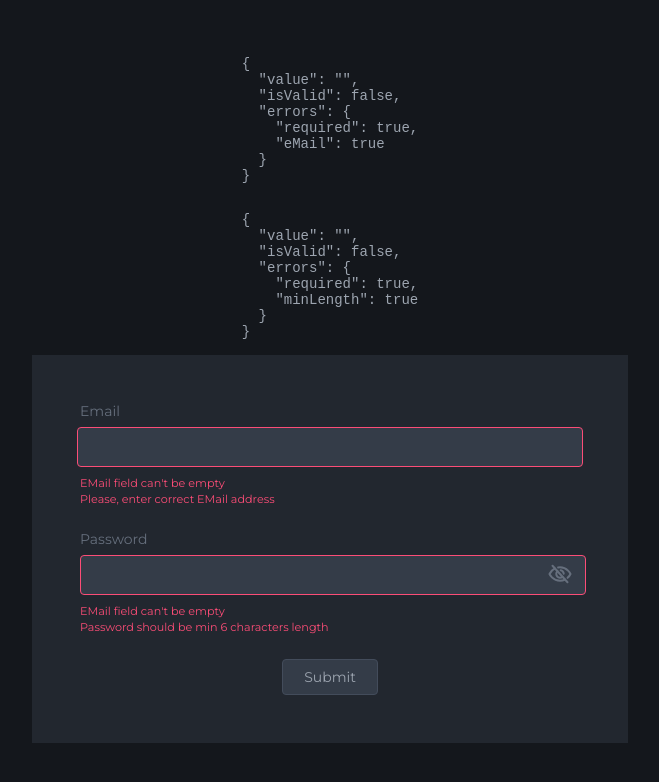
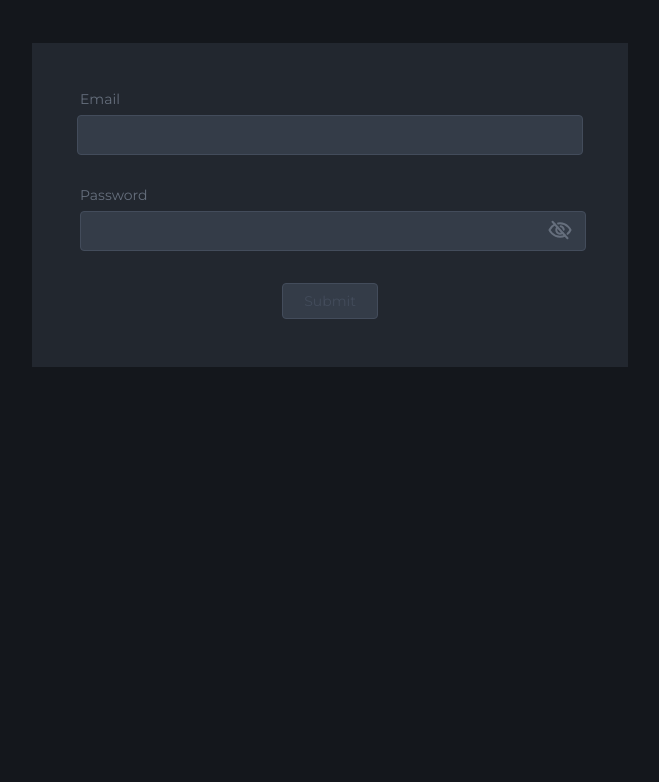
Before and after one commit to VadymZakharchuk/own-validator, a Vue app: page / in a window 1280 px wide. Shown: the top 782 px of the page, without its empty margins (310-969 px from the left). Built offline with nearby package versions, Linux system fonts and the light colour scheme.

Commit message:
lecture passed

```diff
--- /dev/null
+++ b/src/components/UsersList.vue
@@ -0,0 +1,20 @@
+<template>
+  <div class="card">
+    <ul class="list">
+      <li class="list-item" v-for="user in users" :key="user.id">
+        {{ user }}
+      </li>
+    </ul>
+  </div>
+</template>
+
+<script>
+import { useUsers } from "@/use/users";
+
+export default {
+  async setup() {
+    const { users } = await useUsers();
+    return { users };
+  }
+}
+</script>
--- /dev/null
+++ b/src/use/fetch.js
@@ -0,0 +1,10 @@
+import { ref } from 'vue'
+
+export function useFetch(url, options) {
+  const response = ref();
+  const request = async () => {
+    const res = await fetch(url, options);
+    response.value = await res.json();
+  };
+  return { response, request }
+}
--- a/src/use/field.js
+++ b/src/use/field.js
@@ -3,6 +3,7 @@ import { reactive, ref, watch } from "vue";
 export function useField(field) {
   const isValid = ref(true);
   const value = ref(field.value);
+  const touched = ref(false);
   const errors = reactive({});
 
   const reAssign = (val) => {
@@ -19,5 +20,11 @@ export function useField(field) {
   };
   reAssign(field.value);
   watch(value, reAssign);
-  return { value, isValid, errors };
+  return {
+    value,
+    isValid,
+    errors,
+    touched,
+    blur: () => (touched.value = true),
+  };
 }
--- a/src/use/form.js
+++ b/src/use/form.js
@@ -1,10 +1,18 @@
-import { reactive } from "vue";
+import { computed, reactive } from "vue";
 import { useField } from "@/use/field";
 
 export function useForm(init = {}) {
   const form = reactive({});
+  const validKey = "valid";
   for (const [key, value] of Object.entries(init)) {
     form[key] = useField(value);
   }
+  const withoutValidKey = (k) => k !== validKey;
+
+  form[validKey] = computed(() => {
+    return Object.keys(form)
+      .filter(withoutValidKey)
+      .every((item) => form[item].isValid);
+  });
   return form;
 }
--- /dev/null
+++ b/src/use/users.js
@@ -0,0 +1,14 @@
+import { useFetch } from "@/use/fetch";
+import { ref } from 'vue';
+
+export async function useUsers() {
+  const isLoaded = ref(false)
+  const { response: users, request } = useFetch(
+    "https://jsonplaceholder.typicode.com/users"
+  );
+  if (!isLoaded.value) {
+    await request();
+    isLoaded.value = true;
+  }
+  return { users };
+}
--- a/src/views/Home.vue
+++ b/src/views/Home.vue
@@ -1,21 +1,30 @@
 <template>
   <div class="auth-page">
-    <pre>{{ authForm.email }}</pre>
-    <pre>{{ authForm.password }}</pre>
-    <form class="auth-page__form" @submit.prevent="submit">
+    <!--    <pre>{{ authForm }}</pre>-->
+    <h3 v-if="error">{{ error }}</h3>
+    <form class="auth-page__form" @submit.prevent="submitForm">
       <div class="auth-page__form-control">
         <label for="email" class="auth-page__form-control__label">Email</label>
         <input
           type="text"
           id="email"
           class="auth-page__form-control__input"
-          :class="{ invalid: !authForm.email.isValid }"
+          :class="{
+            invalid: !authForm.email.isValid && authForm.email.touched,
+          }"
           v-model="authForm.email.value"
+          @blur="authForm.email.blur"
         />
-        <small v-if="authForm.email.errors.required" class="error-message">
+        <small
+          v-if="authForm.email.errors.required && authForm.email.touched"
+          class="error-message"
+        >
           EMail field can't be empty
         </small>
-        <small v-if="authForm.email.errors.eMail" class="error-message">
+        <small
+          v-else-if="authForm.email.errors.eMail && authForm.email.touched"
+          class="error-message"
+        >
           Please, enter correct EMail address
         </small>
       </div>
@@ -28,8 +37,11 @@
             :type="typeInput"
             id="password"
             class="auth-page__form-control__input"
-            :class="{ invalid: !authForm.password.isValid }"
+            :class="{
+              invalid: !authForm.password.isValid && authForm.password.touched,
+            }"
             v-model="authForm.password.value"
+            @blur="authForm.password.blur"
           />
           <img
             v-if="!isPassVisible"
@@ -44,21 +56,42 @@
             @click="isPassVisible = !isPassVisible"
           />
         </p>
-        <small v-if="authForm.password.errors.required" class="error-message">
+        <small
+          v-if="authForm.password.errors.required && authForm.password.touched"
+          class="error-message"
+        >
           EMail field can't be empty
         </small>
-        <small v-if="authForm.password.errors.minLength" class="error-message">
+        <small
+          v-else-if="
+            authForm.password.errors.minLength && authForm.password.touched
+          "
+          class="error-message"
+        >
           Password should be min 6 characters length
         </small>
       </div>
-      <button class="auth-page__submit" type="submit">Submit</button>
+      <button
+        class="auth-page__submit"
+        type="submit"
+        :disabled="!authForm.valid"
+      >
+        Submit
+      </button>
     </form>
+    <Suspense v-if="isFormSent">
+      <UsersList />
+      <template #fallback>
+        <div class="loader"></div>
+      </template>
+    </Suspense>
   </div>
 </template>
 
 <script>
-import { ref, watch } from "vue";
+import { ref, watch, onErrorCaptured } from "vue";
 import { useForm } from "@/use/form";
+import UsersList from "@/components/UsersList";
 
 const required = (val) => !!val;
 const minLength = (num) => (val) => val.length >= num;
@@ -70,7 +103,7 @@ const eMail = (email) => {
 
 export default {
   name: "Home",
-  components: {},
+  components: { UsersList },
   setup() {
     const authForm = useForm({
       email: {
@@ -84,7 +117,16 @@ export default {
     });
     const isPassVisible = ref(false);
     const typeInput = ref("password");
-
+    const isFormSent = ref(false);
+    const error = ref()
+    onErrorCaptured(e => {
+      error.value = e.message
+    })
+    const submitForm = () => {
+      console.log("EMail: ", authForm.email.value);
+      console.log("Password: ", authForm.password.value);
+      isFormSent.value = true;
+    };
     watch(isPassVisible, () => {
       if (isPassVisible.value) {
         typeInput.value = "text";
@@ -94,8 +136,11 @@ export default {
     });
     return {
       authForm,
+      submitForm,
       isPassVisible,
       typeInput,
+      isFormSent,
+      error,
     };
   },
 };
@@ -170,4 +215,88 @@ export default {
   align-self: flex-start;
   color: var(--errors);
 }
+button:disabled {
+  color: var(--border);
+  cursor: default;
+}
+
+.loader {
+  font-size: 10px;
+  margin: 50px auto;
+  text-indent: -9999em;
+  width: 11em;
+  height: 11em;
+  border-radius: 50%;
+  background: #ffffff;
+  background: -moz-linear-gradient(
+    left,
+    #ffffff 10%,
+    rgba(255, 255, 255, 0) 42%
+  );
+  background: -webkit-linear-gradient(
+    left,
+    #ffffff 10%,
+    rgba(255, 255, 255, 0) 42%
+  );
+  background: -o-linear-gradient(left, #ffffff 10%, rgba(255, 255, 255, 0) 42%);
+  background: -ms-linear-gradient(
+    left,
+    #ffffff 10%,
+    rgba(255, 255, 255, 0) 42%
+  );
+  background: linear-gradient(
+    to right,
+    #ffffff 10%,
+    rgba(255, 255, 255, 0) 42%
+  );
+  position: relative;
+  -webkit-animation: load3 1.4s infinite linear;
+  animation: load3 1.4s infinite linear;
+  -webkit-transform: translateZ(0);
+  -ms-transform: translateZ(0);
+  transform: translateZ(0);
+}
+.loader:before {
+  width: 50%;
+  height: 50%;
+  background: #ffffff;
+  border-radius: 100% 0 0 0;
+  position: absolute;
+  top: 0;
+  left: 0;
+  content: "";
+}
+.loader:after {
+  background: #2c3e50;
+  width: 75%;
+  height: 75%;
+  border-radius: 50%;
+  content: "";
+  margin: auto;
+  position: absolute;
+  top: 0;
+  left: 0;
+  bottom: 0;
+  right: 0;
+}
+@-webkit-keyframes load3 {
+  0% {
+    -webkit-transform: rotate(0deg);
+    transform: rotate(0deg);
+  }
+  100% {
+    -webkit-transform: rotate(360deg);
+    transform: rotate(360deg);
+  }
+}
+@keyframes load3 {
+  0% {
+    -webkit-transform: rotate(0deg);
+    transform: rotate(0deg);
+  }
+  100% {
+    -webkit-transform: rotate(360deg);
+    transform: rotate(360deg);
+  }
+}
 </style>
```
